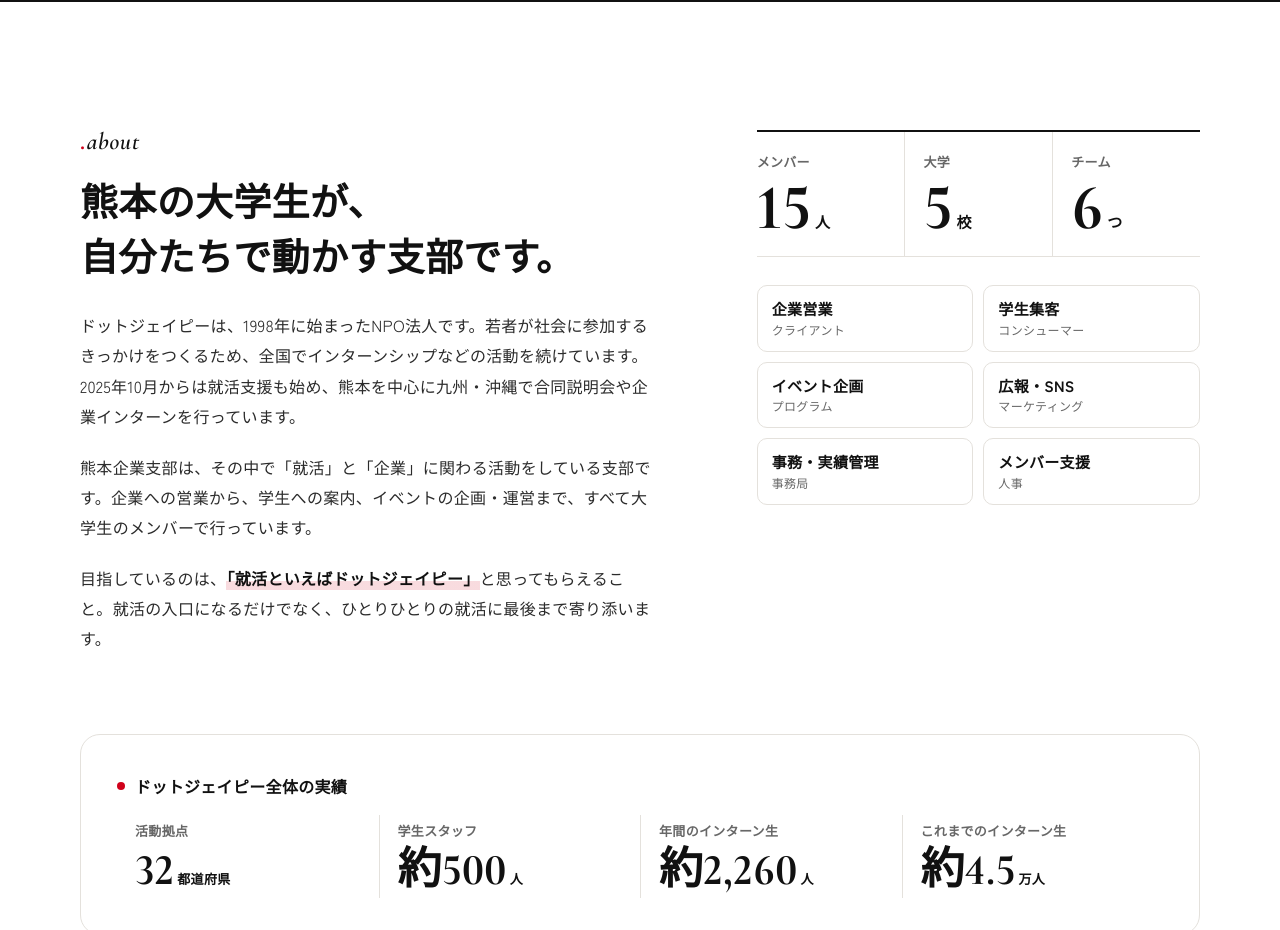
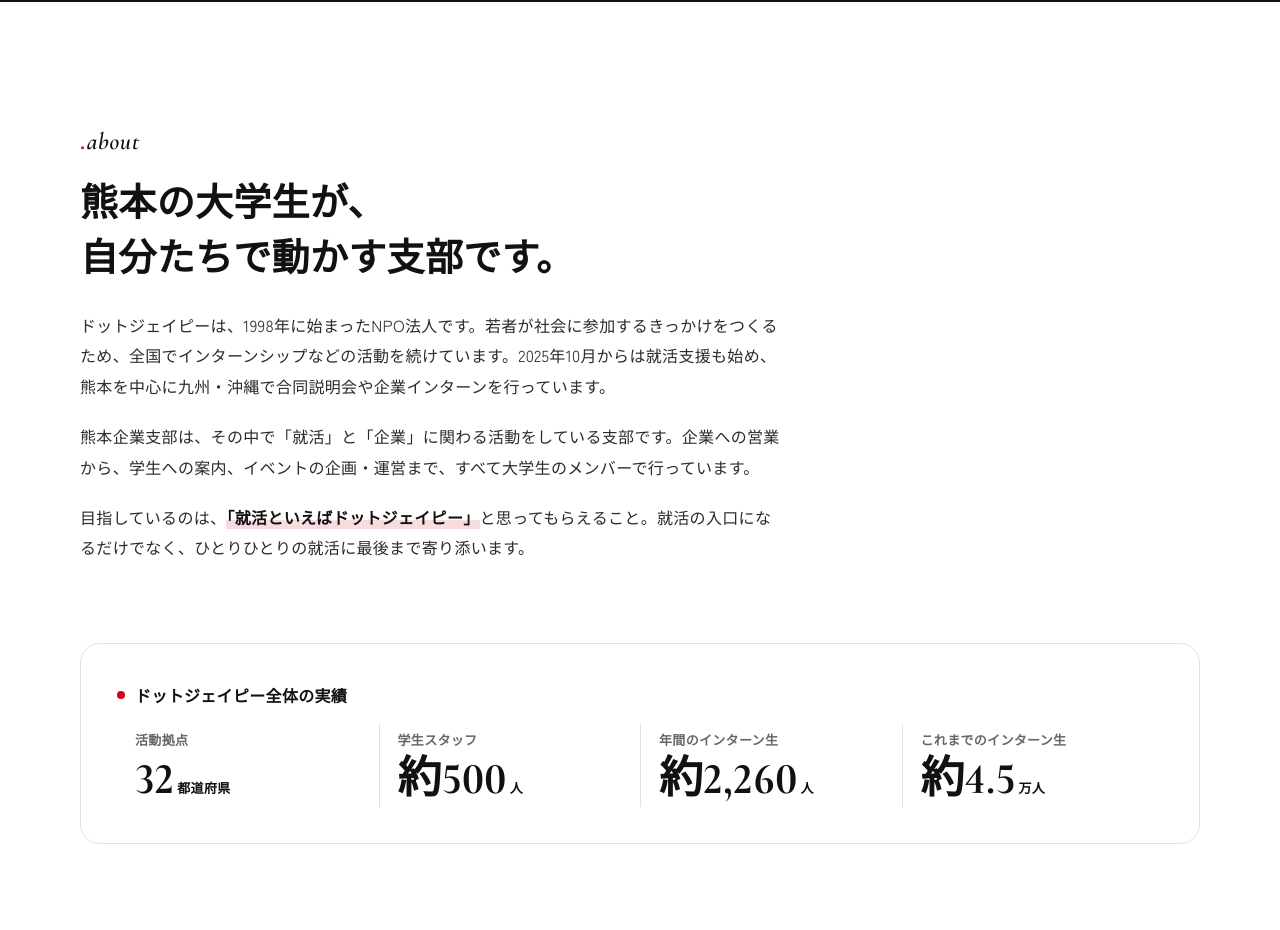
Before and after one commit to sohgonoguchi0803-spec/dotjp-kumamoto, a plain HTML site: page index.html in a window 1280 px wide. Shown: the part 1100-2030 px from the top of the page. Drawn offline with nearby package versions, Linux system fonts and the light colour scheme.

Commit message:
私たちについての数字（15人・5校・6つ）とチーム一覧を削除
Co-Authored-By: Claude Opus 5.5 <noreply@anthropic.com>

```diff
--- a/index.html
+++ b/index.html
@@ -89,21 +89,6 @@
         <p>ドットジェイピーは、1998年に始まったNPO法人です。若者が社会に参加するきっかけをつくるため、全国でインターンシップなどの活動を続けています。2025年10月からは就活支援も始め、熊本を中心に九州・沖縄で合同説明会や企業インターンを行っています。</p>
         <p>熊本企業支部は、その中で「就活」と「企業」に関わる活動をしている支部です。企業への営業から、学生への案内、イベントの企画・運営まで、すべて大学生のメンバーで行っています。</p>
         <p>目指しているのは、<strong>「就活といえばドットジェイピー」</strong>と思ってもらえること。就活の入口になるだけでなく、ひとりひとりの就活に最後まで寄り添います。</p>
-      </div>
-      <div class="about-side">
-        <dl class="stats">
-          <div><dt>メンバー</dt><dd>15<small>人</small></dd></div>
-          <div><dt>大学</dt><dd>5<small>校</small></dd></div>
-          <div><dt>チーム</dt><dd>6<small>つ</small></dd></div>
-        </dl>
-        <ul class="teams" aria-label="6つのチーム">
-          <li>企業営業<span>クライアント</span></li>
-          <li>学生集客<span>コンシューマー</span></li>
-          <li>イベント企画<span>プログラム</span></li>
-          <li>広報・SNS<span>マーケティング</span></li>
-          <li>事務・実績管理<span>事務局</span></li>
-          <li>メンバー支援<span>人事</span></li>
-        </ul>
       </div>
     </div>
     <div class="wrap">
--- a/styles.css
+++ b/styles.css
@@ -219,25 +219,12 @@ img { display: block; max-width: 100%; height: auto; }
 }
 
 /* ---------- 私たちについて ---------- */
-.about-grid { display: grid; grid-template-columns: 1.15fr .85fr; gap: clamp(36px, 6vw, 88px); align-items: start; }
+.about-grid { display: grid; grid-template-columns: 1fr; }
 .about-copy { display: grid; gap: 20px; }
 .about-copy .label { margin-bottom: -2px; }
 .about-copy h2 { font-size: clamp(22px, 5.6vw, 38px); margin-bottom: 8px; }
-.about-copy p { max-width: 36em; }
+.about-copy p { max-width: 44em; }
 .about-copy strong { color: var(--ink); background: linear-gradient(transparent 62%, rgba(208, 2, 27, .14) 62%); }
-.about-side { display: grid; gap: 28px; }
-.stats { display: grid; grid-template-columns: repeat(3, 1fr); border-top: 2px solid var(--ink); border-bottom: 1px solid var(--line); }
-.stats div { padding: 18px 0 16px; display: grid; gap: 2px; }
-.stats div + div { border-left: 1px solid var(--line); padding-left: 18px; }
-.stats dt { font-size: 13px; font-weight: 700; color: var(--muted); }
-.stats dd { font-family: var(--font-en); font-weight: 700; font-size: clamp(48px, 6vw, 64px); line-height: 1; color: var(--ink); }
-.stats dd small { font-family: var(--font-jp); font-size: 15px; font-weight: 700; margin-left: 4px; }
-.teams { display: grid; grid-template-columns: 1fr 1fr; gap: 10px; }
-.teams li {
-  display: grid; padding: 12px 14px; border: 1px solid var(--line); border-radius: 10px;
-  font-weight: 700; color: var(--ink); font-size: 15px; line-height: 1.5;
-}
-.teams li span { font-size: 12px; font-weight: 500; color: var(--muted); }
 @media (max-width: 860px) { .about-grid { grid-template-columns: 1fr; } }
 
 
```
